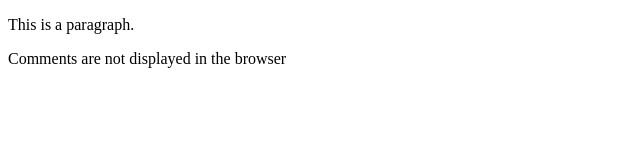
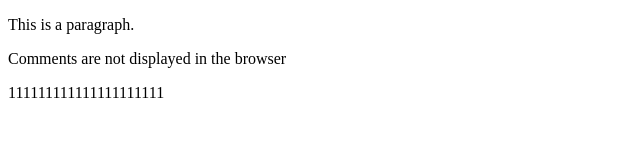
Before and after one commit to agiratech-kumaresanj/commit-change, a plain HTML site: page index.html in a window 1280 px wide. Shown: the whole page, without its empty margins (0-640 px from the left). Drawn offline with Linux system fonts and the light colour scheme.

Commit message:
content changes

```diff
--- a/index.html
+++ b/index.html
@@ -5,6 +5,6 @@
 <!-- This is a comment -->
 <p>This is a paragraph.</p>
 <p>Comments are not displayed in the browser</p>
-
+<p>111111111111111111111</p>
 </body>
 </html>
```
